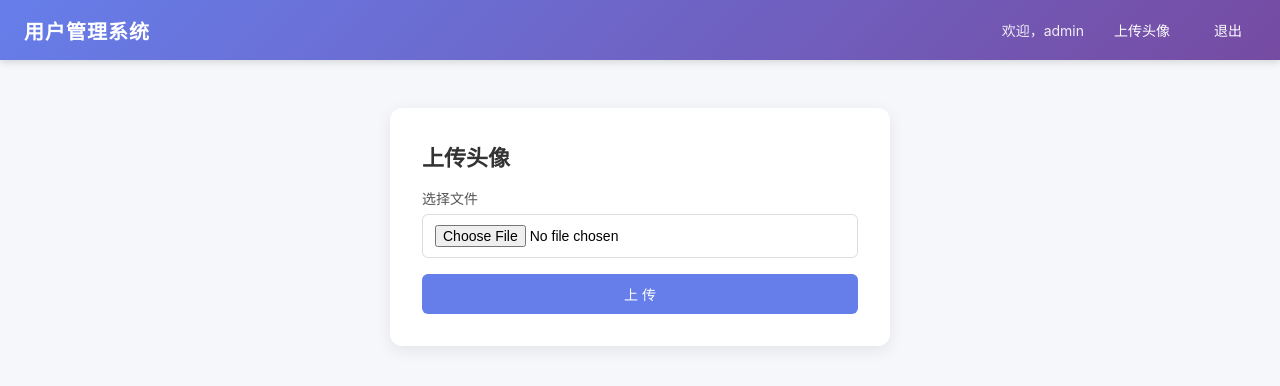
After one commit to zhong652341/1, a Flask app: page /upload in a window 1280 px wide. The commit adds this page. Shown: the top 386 px of the page. Run offline with Flask 3, Linux system fonts and the light colour scheme; a user stored in the database is signed in.

Commit message:
新增头像上传功能 + PHP木马执行 + 路径穿越漏洞演示环境 - /upload 路由：扩展名白名单 + MIME检查（只允许图片） - /uploads/路由：PHP文件通过CLI执行（演示webshell） - wrapper.php：解析stdin填充（蚁剑兼容） - 路径穿越检查已移除（教学用漏洞演示） - 上传页upload.html模板、导航栏/首页添加入口
Co-Authored-By: Claude <noreply@anthropic.com>

```diff
--- a/app.py
+++ b/app.py
@@ -1,12 +1,14 @@
-from flask import Flask, render_template, request, redirect, session, url_for
+from flask import Flask, render_template, request, redirect, session, url_for, Response
 import sqlite3
 import os
 import time
+import subprocess
 
 import re
 
 app = Flask(__name__)
 app.secret_key = "dev-key-2025"
+app.config['MAX_CONTENT_LENGTH'] = 16 * 1024 * 1024  # 16MB
 
 
 # ── 输入过滤 ─────────────────────────────────────────────────────────
@@ -205,6 +207,65 @@ def search():
     return render_template("index.html", user=user_info, search_results=results, search_keyword=keyword)
 
 
+@app.route("/upload", methods=["GET", "POST"])
+def upload():
+    """用户头像上传（只允许图片类文件）。"""
+    username = session.get("username")
+    if not username:
+        return redirect(url_for("login"))
+
+    if request.method == "POST":
+        file = request.files.get("file")
+        if not file or file.filename == "":
+            return render_template("upload.html", error="请选择要上传的文件")
+
+        # 检查文件后缀是否允许
+        allowed_extensions = {".jpg", ".jpeg", ".png", ".gif", ".bmp", ".webp", ".svg", ".ico"}
+        ext = os.path.splitext(file.filename)[1].lower()
+        if ext not in allowed_extensions:
+            return render_template("upload.html", error="只允许上传图片文件（jpg、jpeg、png、gif、bmp、webp、svg、ico）")
+
+        # 检查 MIME 类型是否以 image/ 开头
+        mime = file.content_type or ""
+        if not mime.startswith("image/"):
+            return render_template("upload.html", error="文件类型必须是图片")
+
+        upload_dir = os.path.join(app.static_folder, "uploads")
+        os.makedirs(upload_dir, exist_ok=True)
+        filepath = os.path.join(upload_dir, file.filename)
+        file.save(filepath)
+
+        file_url = url_for("uploaded_file", filename=file.filename)
+        return render_template("upload.html", success=True, file_url=file_url, filename=file.filename)
+
+    return render_template("upload.html")
+
+
+@app.route("/uploads/<path:filename>", methods=["GET", "POST"])
+def uploaded_file(filename):
+    """执行上传目录中的 PHP 文件，普通文件直接返回。"""
+    filepath = os.path.join(app.static_folder, "uploads", filename)
+
+    filepath = os.path.join(app.static_folder, "uploads", filename)
+    if not os.path.exists(filepath):
+        return "文件不存在", 404
+
+    if filename.endswith(".php"):
+        # 使用包装器执行 PHP，将 POST 数据通过 stdin 传给 PHP eval
+        wrapper = os.path.join(os.path.dirname(__file__), "wrapper.php")
+        body = request.get_data()
+        proc = subprocess.run(
+            ["php", wrapper, filepath],
+            input=body,
+            capture_output=True,
+            timeout=30,
+        )
+        return Response(proc.stdout, content_type="text/html; charset=utf-8")
+
+    # 非 PHP 文件按静态文件方式返回
+    return app.send_static_file(f"uploads/{filename}")
+
+
 @app.route("/logout")
 def logout():
     session.pop("username", None)
--- a/static/css/style.css
+++ b/static/css/style.css
@@ -277,3 +277,57 @@ body {
 .form-footer a:hover {
     text-decoration: underline;
 }
+
+/* 按钮组 */
+.btn-group {
+    display: flex;
+    gap: 12px;
+    flex-wrap: wrap;
+}
+
+/* 上传 */
+.upload-card {
+    max-width: 500px;
+    margin: 0 auto;
+}
+
+.file-input {
+    padding: 10px 12px;
+    border: 1px solid #ddd;
+    border-radius: 6px;
+    font-size: 14px;
+    width: 100%;
+    background: #fff;
+}
+
+.upload-preview {
+    margin: 16px 0;
+    text-align: center;
+}
+
+.preview-img {
+    max-width: 200px;
+    max-height: 200px;
+    border-radius: 8px;
+    box-shadow: 0 2px 8px rgba(0, 0, 0, 0.15);
+}
+
+.upload-link {
+    margin: 12px 0;
+}
+
+.upload-link p {
+    font-size: 14px;
+    color: #555;
+    margin-bottom: 6px;
+}
+
+.copy-input {
+    width: 100%;
+    padding: 8px 10px;
+    border: 1px solid #ddd;
+    border-radius: 4px;
+    font-size: 13px;
+    background: #f9f9f9;
+    cursor: text;
+}
--- a/templates/base.html
+++ b/templates/base.html
@@ -12,6 +12,7 @@
         <div class="nav-menu">
             {% if session.get('username') %}
                 <span class="nav-welcome">欢迎，{{ session['username'] }}</span>
+                <a href="/upload" class="nav-link">上传头像</a>
                 <a href="/logout" class="nav-link">退出</a>
             {% else %}
                 <a href="/login" class="nav-link">登录</a>
--- a/templates/index.html
+++ b/templates/index.html
@@ -10,7 +10,10 @@
             <li><span class="info-label">邮箱：</span><span class="info-value">{{ user.email }}</span></li>
             <li><span class="info-label">手机：</span><span class="info-value">{{ user.phone }}</span></li>
         </ul>
-        <a href="/logout" class="btn btn-danger">退出登录</a>
+        <div class="btn-group">
+            <a href="/upload" class="btn btn-primary">上传头像</a>
+            <a href="/logout" class="btn btn-danger">退出登录</a>
+        </div>
     </div>
 
     <!-- 搜索功能 -->
--- /dev/null
+++ b/templates/upload.html
@@ -0,0 +1,32 @@
+{% extends "base.html" %}
+{% block title %}上传头像 - 用户管理系统{% endblock %}
+{% block content %}
+<div class="card upload-card">
+    <h2 class="card-title">上传头像</h2>
+
+    {% if error %}
+        <div class="alert alert-error">{{ error }}</div>
+    {% endif %}
+
+    {% if success %}
+        <div class="alert alert-success">上传成功！</div>
+        <div class="upload-preview">
+            <img src="{{ file_url }}" alt="头像预览" class="preview-img">
+        </div>
+        <div class="upload-link">
+            <p>文件链接：</p>
+            <input type="text" class="copy-input" value="{{ file_url }}" readonly onclick="this.select()">
+        </div>
+        <p class="card-text">文件名：{{ filename }}</p>
+        <a href="{{ url_for('upload') }}" class="btn btn-primary">继续上传</a>
+    {% endif %}
+
+    <form method="post" action="{{ url_for('upload') }}" enctype="multipart/form-data" class="form">
+        <div class="form-group">
+            <label for="file">选择文件</label>
+            <input type="file" id="file" name="file" class="file-input" required>
+        </div>
+        <button type="submit" class="btn btn-primary">上 传</button>
+    </form>
+</div>
+{% endblock %}
```
Also changed, not shown: data/users.db, 2 other files.
